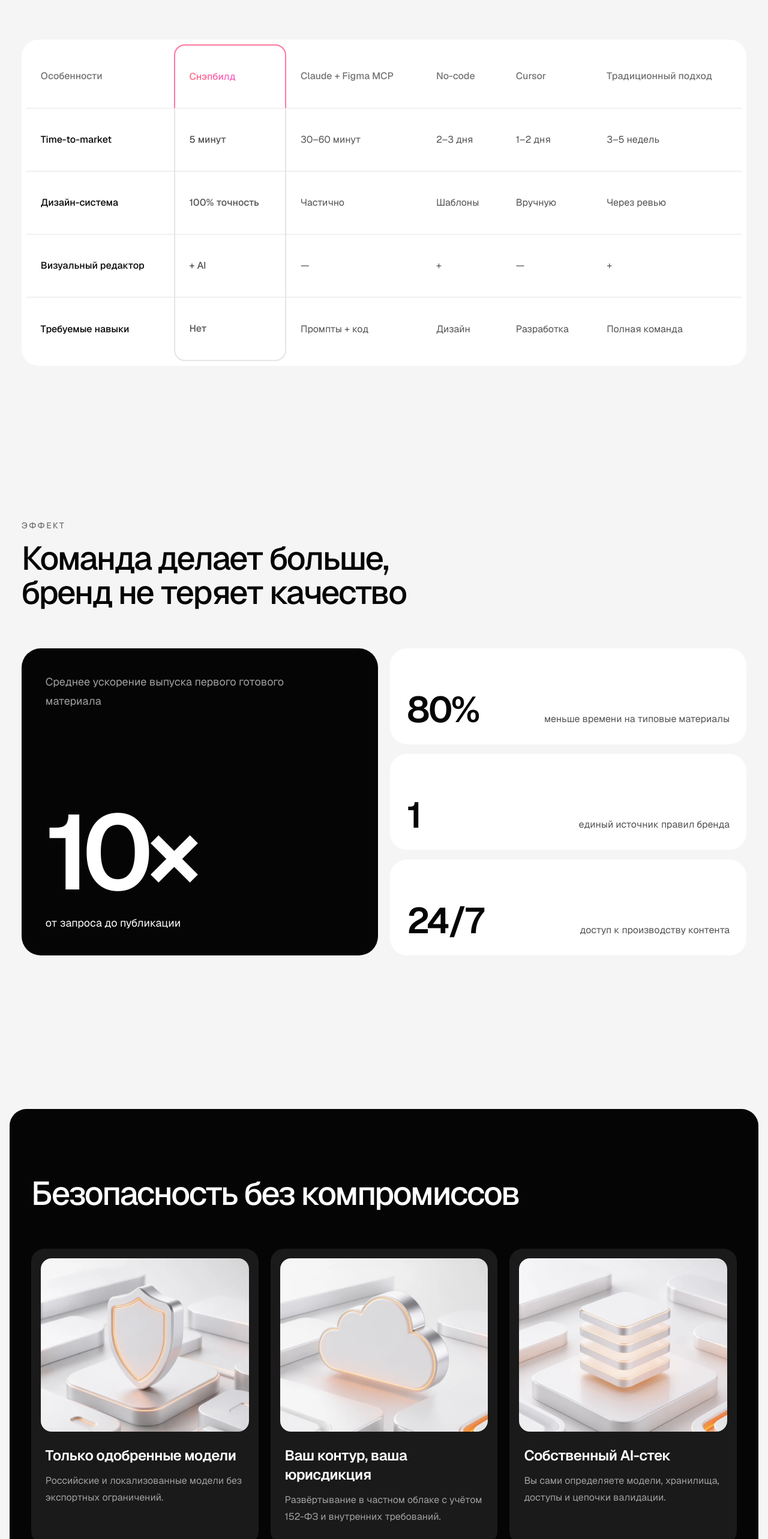
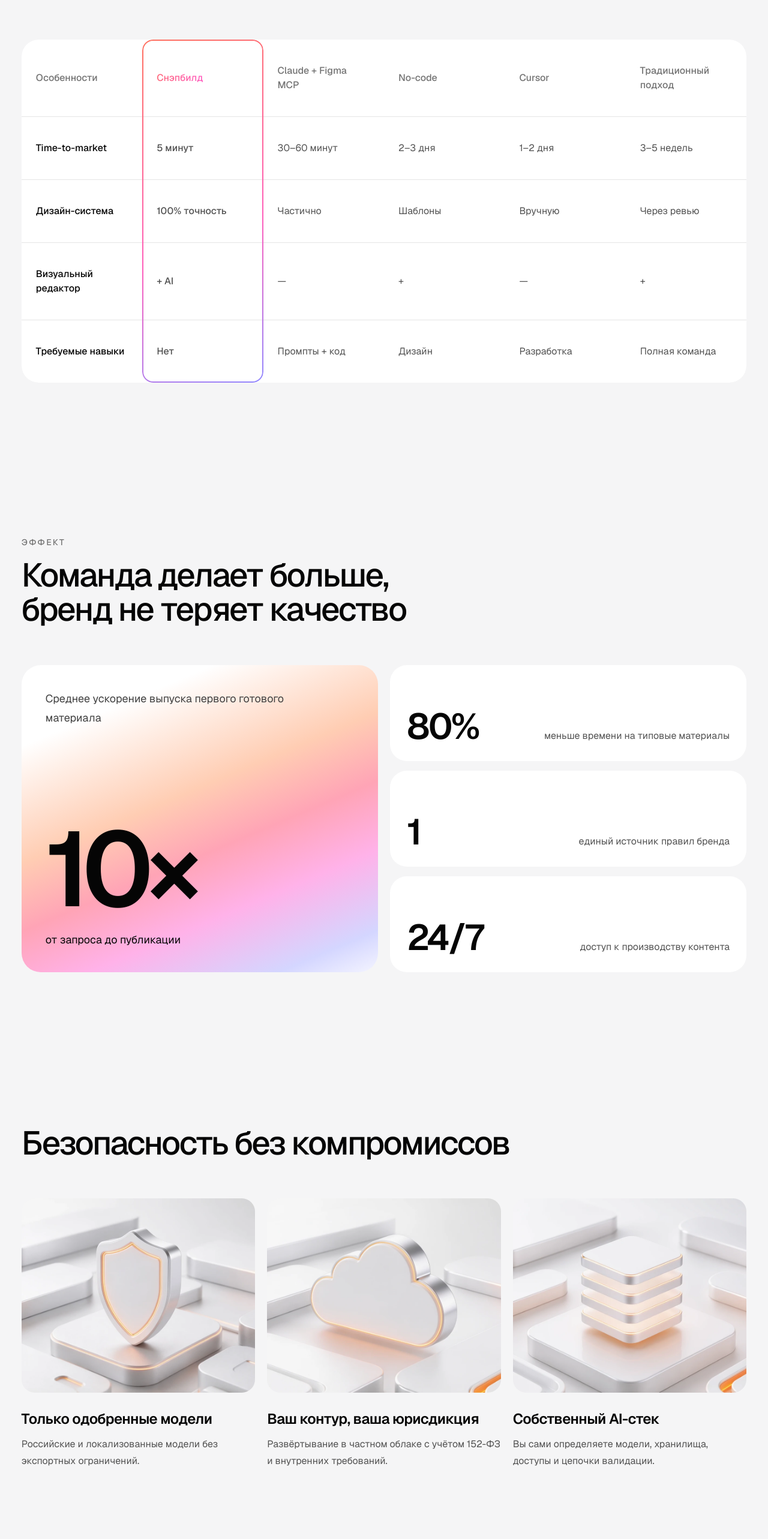
Before and after one commit to M1g3l14Ka/snapbuild-test-task, a Next.js app: page / in a window 1280 px wide. Shown: the part 6069-8635 px from the top of the page at 60% size. Built offline with nearby package versions, Linux system fonts and the light colour scheme.

Commit message:
style: refine comparison and light sections

```diff
--- a/src/app/components/Compare.tsx
+++ b/src/app/components/Compare.tsx
@@ -18,8 +18,10 @@
           Вы получаете готовые маркетинговые материалы, а не ещё один сложный редактор.
         </p>
 
-        <div className="scrollbar-hidden mt-16 overflow-x-auto rounded-[28px] bg-white p-2">
-          <table className="w-full min-w-[900px] border-separate border-spacing-0 text-left">
+        <div className="scrollbar-hidden mt-16 overflow-x-auto rounded-[28px]">
+          <div className="relative min-w-[900px] overflow-hidden rounded-[28px] bg-white">
+            <div className="gradient-outline pointer-events-none absolute inset-y-0 left-1/6 z-20 w-1/6 rounded-2xl" />
+            <table className="w-full table-fixed border-separate border-spacing-0 text-left">
               <thead>
                 <tr>
                   {columns.map((column, index) => (
@@ -27,7 +29,7 @@
                       key={column}
                       className={`p-6 text-sm font-medium sm:py-10 sm:text-base ${
                         index === 1
-                        ? "rounded-t-2xl border-x-2 border-t-2 border-[#ff769c] bg-gradient-to-r from-[#ff6b61] via-[#ff5ebf] to-[#8c7dff] bg-clip-text text-transparent"
+                          ? "bg-gradient-to-r from-[#ff6b61] via-[#ff5ebf] to-[#8c7dff] bg-clip-text text-transparent"
                           : "text-neutral-500"
                       }`}
                     >
@@ -37,18 +39,14 @@
                 </tr>
               </thead>
               <tbody>
-              {rows.map((row, rowIndex) => (
+                {rows.map((row) => (
                   <tr key={row[0]}>
                     {row.map((cell, cellIndex) => (
                       <td
                         key={`${row[0]}-${cellIndex}`}
                         className={`border-t border-neutral-200 p-6 sm:py-10 ${
                           cellIndex === 0 ? "font-medium" : "text-neutral-600"
-                      } ${cellIndex === 1 ? "border-x-2 border-[#ff769c] bg-white font-medium text-black" : ""} ${
-                        cellIndex === 1 && rowIndex === rows.length - 1
-                          ? "rounded-b-2xl border-b-2"
-                          : ""
-                      }`}
+                        } ${cellIndex === 1 ? "bg-white font-medium text-black" : ""}`}
                       >
                         {cell}
                       </td>
@@ -59,6 +57,7 @@
             </table>
           </div>
         </div>
+      </div>
     </section>
   );
 }
--- a/src/app/components/Features.tsx
+++ b/src/app/components/Features.tsx
@@ -22,16 +22,16 @@
   const basePath = process.env.NEXT_PUBLIC_BASE_PATH ?? "";
 
   return (
-    <section id="features" className="scroll-mt-24 px-3 py-24 sm:px-4 sm:py-32">
-      <div className="mx-auto rounded-[28px] bg-[#050505] px-[var(--page-gutter)] py-20 text-white sm:py-28">
+    <section id="features" className="scroll-mt-24 py-24 sm:py-32">
+      <div className="page-shell">
         <h2 className="section-title max-w-5xl">
           Безопасность без компромиссов
         </h2>
 
         <div className="mt-16 grid gap-5 lg:grid-cols-3">
           {securityCards.map((card) => (
-            <article key={card.title} className="overflow-hidden rounded-3xl bg-[#1a1a1a] p-4">
-              <div className="relative aspect-[6/5] overflow-hidden rounded-2xl bg-[#242424]">
+            <article key={card.title}>
+              <div className="relative aspect-[6/5] overflow-hidden rounded-3xl bg-neutral-100">
                 <Image
                   src={`${basePath}${card.image}`}
                   alt=""
@@ -40,9 +40,9 @@
                   className="object-cover"
                 />
               </div>
-              <div className="px-2 pb-4 pt-6">
+              <div className="pt-7">
                 <h3 className="text-2xl font-semibold tracking-[-0.025em]">{card.title}</h3>
-                <p className="mt-3 leading-7 text-neutral-400">{card.description}</p>
+                <p className="mt-3 max-w-md leading-7 text-neutral-600">{card.description}</p>
               </div>
             </article>
           ))}
--- a/src/app/components/Impact.tsx
+++ b/src/app/components/Impact.tsx
@@ -14,8 +14,8 @@
         </h2>
 
         <div className="mt-16 grid gap-5 lg:grid-cols-2">
-          <article className="flex min-h-[360px] flex-col justify-between rounded-[32px] bg-[#050505] p-7 text-white sm:min-h-[440px] sm:p-10">
-            <p className="max-w-md text-lg leading-8 text-neutral-400">Среднее ускорение выпуска первого готового материала</p>
+          <article className="brand-gradient flex min-h-[360px] flex-col justify-between rounded-[32px] p-7 sm:min-h-[440px] sm:p-10">
+            <p className="max-w-md text-lg leading-8 text-neutral-700">Среднее ускорение выпуска первого готового материала</p>
             <div>
               <strong className="text-[clamp(5rem,15vw,11rem)] font-semibold leading-none tracking-[-0.07em]">10×</strong>
               <p className="mt-4 text-lg">от запроса до публикации</p>
--- a/src/app/components/Plans.tsx
+++ b/src/app/components/Plans.tsx
@@ -35,17 +35,17 @@
             <article
               key={plan.title}
               className={`flex min-h-[420px] flex-col rounded-[28px] p-6 sm:p-8 ${
-                plan.featured ? "bg-[#050505] text-white" : "bg-white"
+                plan.featured ? "brand-gradient" : "bg-white"
               }`}
             >
               <h3 className="text-3xl font-semibold tracking-[-0.03em]">{plan.title}</h3>
-              <p className={`mt-4 leading-7 ${plan.featured ? "text-neutral-400" : "text-neutral-600"}`}>
+              <p className="mt-4 leading-7 text-neutral-600">
                 {plan.description}
               </p>
-              <ul className={`mt-8 space-y-3 border-t pt-6 ${plan.featured ? "border-neutral-700" : "border-neutral-200"}`}>
+              <ul className="mt-8 space-y-3 border-t border-neutral-300 pt-6">
                 {plan.features.map((feature) => (
                   <li key={feature} className="flex items-center gap-3 text-sm">
-                    <span className={`size-1.5 rounded-full ${plan.featured ? "bg-white" : "bg-black"}`} />
+                    <span className="size-1.5 rounded-full bg-black" />
                     {feature}
                   </li>
                 ))}
@@ -54,9 +54,7 @@
                 <p className="mb-5 text-sm font-medium">Стоимость — по запросу</p>
                 <a
                   href={demoUrl}
-                  className={`primary-button inline-flex rounded-xl px-5 py-3 text-sm font-medium ${
-                    plan.featured ? "bg-white text-black" : "bg-black text-white"
-                  }`}
+                  className="primary-button inline-flex rounded-xl bg-black px-5 py-3 text-sm font-medium text-white"
                 >
                   Обсудить подключение
                 </a>
--- a/src/app/globals.css
+++ b/src/app/globals.css
@@ -150,6 +150,19 @@
     background: var(--brand-gradient);
   }
 
+  .gradient-outline::before {
+    position: absolute;
+    inset: 0;
+    padding: 2px;
+    border-radius: inherit;
+    background: linear-gradient(157deg, #ff715f, #ff5ebb 58%, #9188ff);
+    content: "";
+    -webkit-mask: linear-gradient(#000 0 0) content-box, linear-gradient(#000 0 0);
+    -webkit-mask-composite: xor;
+    mask: linear-gradient(#000 0 0) content-box, linear-gradient(#000 0 0);
+    mask-composite: exclude;
+  }
+
   .primary-button {
     transition: background-color 300ms ease, box-shadow 300ms ease, color 300ms ease;
   }
```
Lines whose indentation alone changed are shown as unchanged.
